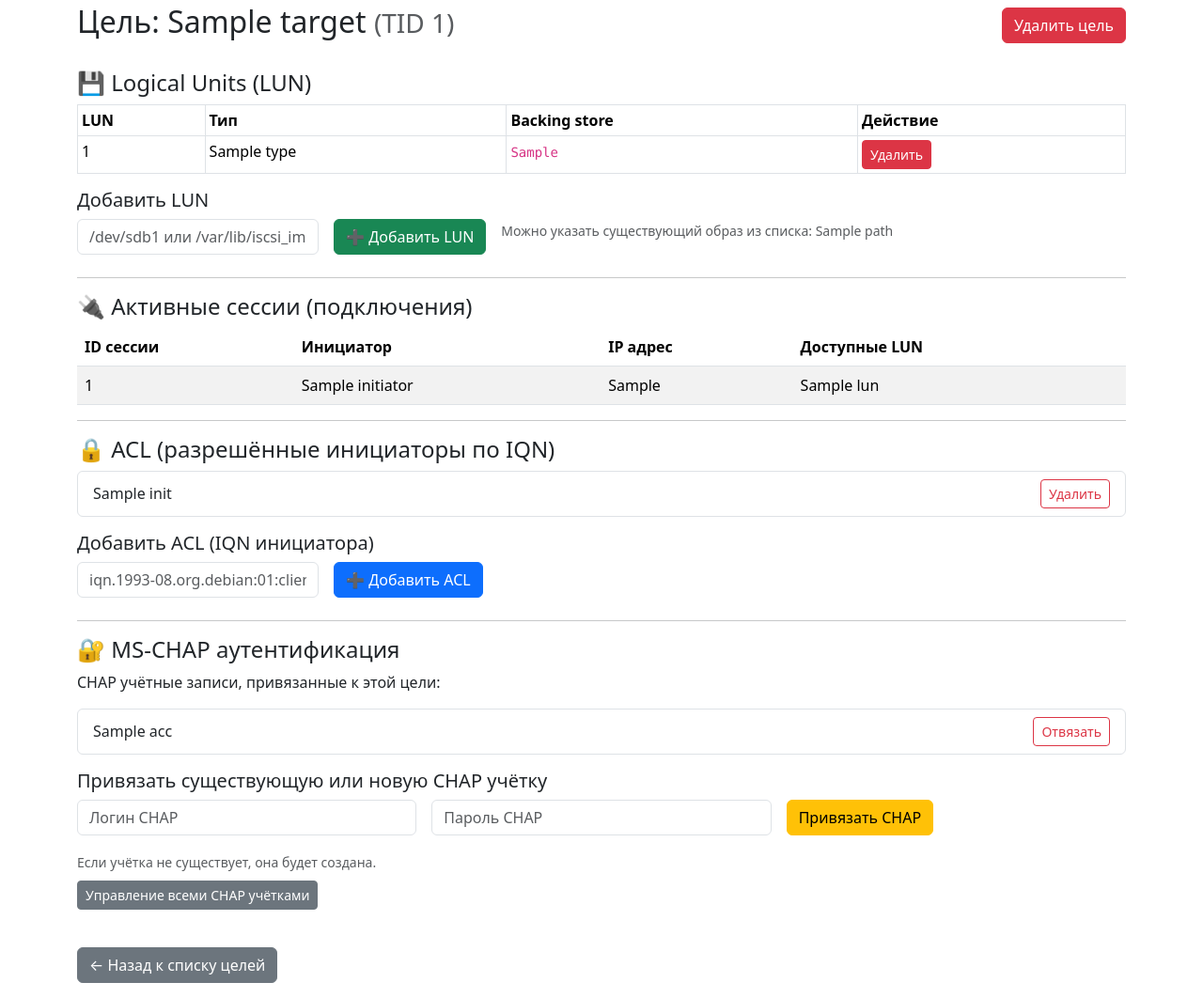
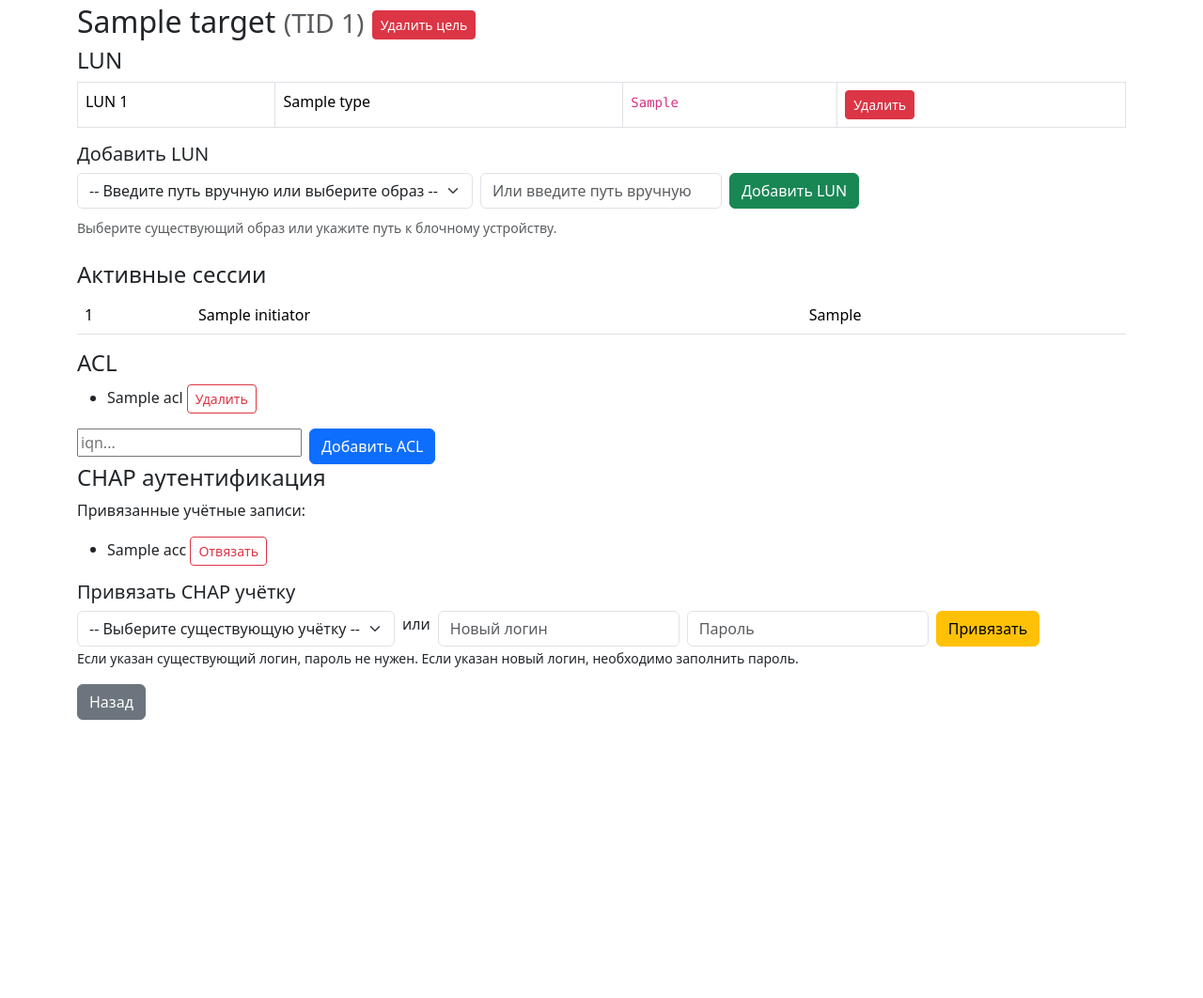
Before and after one commit to mydubrovin-dev/iscsi-webui, a Flask app: template templates/target_detail.html in a window 1280 px wide. Shown: the part 56-1118 px from the top of the page at 94% size. After the commit the page ends 822 px from the top, so only its background shows below. Run offline with Flask 3, Linux system fonts and the light colour scheme; the template is opened without the code that fills it: most values are stand-ins (such as "Sample title", 1, 10 or a date in 2020).

Commit message:
minor changes to ui

```diff
--- a/app.py
+++ b/app.py
@@ -350,17 +350,19 @@ def delete_target(tid):
 @login_required
 def add_lun(tid):
     path = request.form.get('path')
+    path_custom = request.form.get('path_custom')
+    if path_custom:
+        path = path_custom
     if not path:
-        flash('Путь к устройству/файлу не указан', 'danger')
+        flash('Путь не указан', 'danger')
         return redirect(url_for('target_detail', tid=tid))
     if not os.path.exists(path):
         flash(f'Путь {path} не существует', 'danger')
         return redirect(url_for('target_detail', tid=tid))
     lun = get_next_lun(int(tid))
-    _, stderr, rc = run_tgtadm(['--lld', 'iscsi', '--op', 'new', '--mode', 'logicalunit',
-                                f'--tid={tid}', f'--lun={lun}', f'--backing-store={path}'])
+    _, stderr, rc = run_tgtadm(['--lld', 'iscsi', '--op', 'new', '--mode', 'logicalunit', f'--tid={tid}', f'--lun={lun}', f'--backing-store={path}'])
     if rc == 0:
-        flash(f'LUN {lun} добавлен (бэк-стор {path})', 'success')
+        flash(f'LUN {lun} добавлен', 'success')
     else:
         flash(f'Ошибка: {stderr}', 'danger')
     return redirect(url_for('target_detail', tid=tid))
@@ -368,8 +370,10 @@ def add_lun(tid):
 @app.route('/delete_lun/<tid>/<lun_num>')
 @login_required
 def delete_lun(tid, lun_num):
-    _, stderr, rc = run_tgtadm(['--lld', 'iscsi', '--op', 'delete', '--mode', 'logicalunit',
-                                f'--tid={tid}', f'--lun={lun_num}'])
+    if lun_num == '0':
+        flash('LUN 0 (контроллер) нельзя удалить', 'danger')
+        return redirect(url_for('target_detail', tid=tid))
+    _, stderr, rc = run_tgtadm(['--lld', 'iscsi', '--op', 'delete', '--mode', 'logicalunit', f'--tid={tid}', f'--lun={lun_num}'])
     if rc == 0:
         flash(f'LUN {lun_num} удалён', 'success')
     else:
@@ -407,20 +411,33 @@ def delete_acl(tid, initiator):
 @app.route('/add_chap_to_target/<tid>', methods=['POST'])
 @login_required
 def add_chap_to_target(tid):
-    user = request.form.get('chap_user')
-    password = request.form.get('chap_password')
-    if not user or not password:
-        flash('Необходимо указать логин и пароль CHAP', 'danger')
-        return redirect(url_for('target_detail', tid=tid))
-    all_acc = get_all_chap_accounts()
-    if user not in all_acc:
-        ok, err = add_chap_account(user, password)
+    selected_user = request.form.get('chap_user_select')
+    new_user = request.form.get('chap_user_new')
+    new_password = request.form.get('chap_password_new')
+
+    user = None
+    if selected_user:
+        user = selected_user
+        # пароль не нужен, учётка уже существует
+    elif new_user and new_password:
+        user = new_user
+        # проверим, существует ли уже такая учётка
+        all_acc = get_all_chap_accounts()
+        if user in all_acc:
+            flash(f'Учётка {user} уже существует. Используйте выбор из списка.', 'danger')
+            return redirect(url_for('target_detail', tid=tid))
+        ok, err = add_chap_account(user, new_password)
         if not ok:
             flash(f'Не удалось создать CHAP-учётку: {err}', 'danger')
             return redirect(url_for('target_detail', tid=tid))
+    else:
+        flash('Выберите существующую учётку или укажите новый логин и пароль', 'danger')
+        return redirect(url_for('target_detail', tid=tid))
+
+    # Привязываем учётку к цели
     ok, err = bind_chap_to_target(tid, user)
     if ok:
-        flash(f'CHAP пользователь {user} привязан к цели TID {tid}', 'success')
+        flash(f'CHAP пользователь {user} привязан к цели', 'success')
     else:
         flash(f'Ошибка привязки CHAP: {err}', 'danger')
     return redirect(url_for('target_detail', tid=tid))
--- a/templates/target_detail.html
+++ b/templates/target_detail.html
@@ -1,129 +1,84 @@
 {% extends "base.html" %}
-{% block title %} - Цель {{ target.name }}{% endblock %}
+{% block title %} - {{ target.name }}{% endblock %}
 {% block content %}
-<div class="d-flex justify-content-between align-items-center">
-    <h2>Цель: {{ target.name }} <small class="text-muted">(TID {{ target.tid }})</small></h2>
-    <a href="{{ url_for('delete_target', tid=target.tid) }}" class="btn btn-danger" onclick="return confirm('Удалить цель {{ target.name }}? Все LUN и ACL будут удалены.')">Удалить цель</a>
-</div>
+<h2>{{ target.name }} <small class="text-muted">(TID {{ target.tid }})</small>
+    <a href="{{ url_for('delete_target', tid=target.tid) }}" class="btn btn-danger btn-sm" onclick="return confirm('Удалить?')">Удалить цель</a>
+</h2>
 
-<h4 class="mt-4">💾 Logical Units (LUN)</h4>
-{% if target.luns %}
-    <table class="table table-bordered table-sm">
-        <thead>
-            <tr><th>LUN</th><th>Тип</th><th>Backing store</th><th>Действие</th></tr>
-        </thead>
-        <tbody>
-        {% for lun in target.luns %}
+<h4>LUN</h4>
+<table class="table table-bordered">
+    {% for lun in target.luns if lun.num != '0' %}
     <tr>
-                <td>{{ lun.num }}</td>
+        <td>LUN {{ lun.num }}</td>
         <td>{{ lun.type }}</td>
         <td><code>{{ lun.backing_store }}</code></td>
-                <td><a href="{{ url_for('delete_lun', tid=target.tid, lun_num=lun.num) }}" class="btn btn-sm btn-danger" onclick="return confirm('Удалить LUN {{ lun.num }}?')">Удалить</a></td>
+        <td><a href="{{ url_for('delete_lun', tid=target.tid, lun_num=lun.num) }}" class="btn btn-sm btn-danger" onclick="return confirm('Удалить LUN?')">Удалить</a></td>
     </tr>
+    {% else %}
+    <tr><td colspan="4">Нет LUN (кроме LUN 0 контроллера)</td></tr>
     {% endfor %}
-        </tbody>
 </table>
-{% else %}
-    <p>Нет LUN</p>
-{% endif %}
 
 <h5>Добавить LUN</h5>
-<form method="post" action="{{ url_for('add_lun', tid=target.tid) }}" class="row g-3 mb-4">
+<form method="post" action="{{ url_for('add_lun', tid=target.tid) }}" class="row g-2 mb-4">
     <div class="col-auto">
-        <input type="text" name="path" class="form-control" placeholder="/dev/sdb1 или /var/lib/iscsi_images/disk1.img" required>
+        <select name="path" class="form-select">
+            <option value="">-- Введите путь вручную или выберите образ --</option>
+            {% for img in images %}
+            <option value="{{ img.path }}">{{ img.name }} ({{ img.size_mb }} МБ)</option>
+            {% endfor %}
+        </select>
     </div>
     <div class="col-auto">
-        <button type="submit" class="btn btn-success">➕ Добавить LUN</button>
+        <input type="text" name="path_custom" class="form-control" placeholder="Или введите путь вручную">
     </div>
     <div class="col-auto">
-        <small class="text-muted">Можно указать существующий образ из списка:
-        {% for img in images %}{{ img.path }} {% endfor %}
-        </small>
+        <button type="submit" class="btn btn-success">Добавить LUN</button>
+    </div>
+    <div class="col-auto"><small class="text-muted">Выберите существующий образ или укажите путь к блочному устройству.</small></div>
+</form>
+
+<h4>Активные сессии</h4>
+{% if target.sessions %}
+<table class="table">
+    {% for s in target.sessions %}
+    <tr><td>{{ s.id }}</td><td>{{ s.initiator }}</td><td>{{ s.ip }}</td></tr>
+    {% endfor %}
+</table>
+{% else %}<p>Нет подключений</p>{% endif %}
+
+<h4>ACL</h4>
+<ul>{% for a in target.acls %}<li>{{ a }} <a href="{{ url_for('delete_acl', tid=target.tid, initiator=a) }}" class="btn btn-sm btn-outline-danger">Удалить</a></li>{% else %}<li>Любой инициатор</li>{% endfor %}</ul>
+<form method="post" action="{{ url_for('add_acl', tid=target.tid) }}" class="row g-2"><div class="col-auto"><input name="initiator" placeholder="iqn..."></div><div class="col-auto"><button class="btn btn-primary">Добавить ACL</button></div></form>
+
+<h4>CHAP аутентификация</h4>
+<p>Привязанные учётные записи:</p>
+<ul>{% for acc in target.accounts %}<li>{{ acc }} <a href="{{ url_for('remove_chap_from_target', tid=target.tid, user=acc) }}" class="btn btn-sm btn-outline-danger">Отвязать</a></li>{% else %}<li>Не привязаны</li>{% endfor %}</ul>
+
+<h5>Привязать CHAP учётку</h5>
+<form method="post" action="{{ url_for('add_chap_to_target', tid=target.tid) }}" class="row g-2">
+    <div class="col-auto">
+        <select name="chap_user_select" class="form-select">
+            <option value="">-- Выберите существующую учётку --</option>
+            {% for acc in all_chap_accounts %}
+            <option value="{{ acc }}">{{ acc }}</option>
+            {% endfor %}
+        </select>
+    </div>
+    <div class="col-auto">
+        <span class="align-middle">или</span>
+    </div>
+    <div class="col-auto">
+        <input type="text" name="chap_user_new" class="form-control" placeholder="Новый логин">
+    </div>
+    <div class="col-auto">
+        <input type="password" name="chap_password_new" class="form-control" placeholder="Пароль">
+    </div>
+    <div class="col-auto">
+        <button type="submit" class="btn btn-warning">Привязать</button>
     </div>
 </form>
+<p><small>Если указан существующий логин, пароль не нужен. Если указан новый логин, необходимо заполнить пароль.</small></p>
 
-<hr>
-
-<h4>🔌 Активные сессии (подключения)</h4>
-{% if target.sessions %}
-    <table class="table table-striped">
-        <thead>
-            <tr><th>ID сессии</th><th>Инициатор</th><th>IP адрес</th><th>Доступные LUN</th></tr>
-        </thead>
-        <tbody>
-        {% for sess in target.sessions %}
-            <tr>
-                <td>{{ sess.id }}</td>
-                <td>{{ sess.initiator }}</td>
-                <td>{{ sess.ip }}</td>
-                <td>{{ sess.luns|join(', ') }}</td>
-            </tr>
-        {% endfor %}
-        </tbody>
-    </table>
-{% else %}
-    <p>Нет активных подключений к этой цели.</p>
-{% endif %}
-
-<hr>
-
-<h4>🔒 ACL (разрешённые инициаторы по IQN)</h4>
-{% if target.acls %}
-    <ul class="list-group mb-3">
-    {% for init in target.acls %}
-        <li class="list-group-item d-flex justify-content-between align-items-center">
-            {{ init }}
-            <a href="{{ url_for('delete_acl', tid=target.tid, initiator=init) }}" class="btn btn-sm btn-outline-danger" onclick="return confirm('Удалить доступ для {{ init }}?')">Удалить</a>
-        </li>
-    {% endfor %}
-    </ul>
-{% else %}
-    <p>Нет ограничений (доступ любому инициатору)</p>
-{% endif %}
-
-<h5>Добавить ACL (IQN инициатора)</h5>
-<form method="post" action="{{ url_for('add_acl', tid=target.tid) }}" class="row g-3 mb-4">
-    <div class="col-auto">
-        <input type="text" name="initiator" class="form-control" placeholder="iqn.1993-08.org.debian:01:client1" required>
-    </div>
-    <div class="col-auto">
-        <button type="submit" class="btn btn-primary">➕ Добавить ACL</button>
-    </div>
-</form>
-
-<hr>
-
-<h4>🔐 MS‑CHAP аутентификация</h4>
-<p>CHAP учётные записи, привязанные к этой цели:</p>
-{% if target.accounts %}
-    <ul class="list-group mb-3">
-    {% for acc in target.accounts %}
-        <li class="list-group-item d-flex justify-content-between align-items-center">
-            {{ acc }}
-            <a href="{{ url_for('remove_chap_from_target', tid=target.tid, user=acc) }}" class="btn btn-sm btn-outline-danger" onclick="return confirm('Отвязать CHAP учётку {{ acc }} от цели?')">Отвязать</a>
-        </li>
-    {% endfor %}
-    </ul>
-{% else %}
-    <p>CHAP не настроен (аутентификация по IQN или без аутентификации).</p>
-{% endif %}
-
-<h5>Привязать существующую или новую CHAP учётку</h5>
-<form method="post" action="{{ url_for('add_chap_to_target', tid=target.tid) }}" class="row g-3">
-    <div class="col-md-4">
-        <input type="text" name="chap_user" class="form-control" placeholder="Логин CHAP" required>
-    </div>
-    <div class="col-md-4">
-        <input type="password" name="chap_password" class="form-control" placeholder="Пароль CHAP">
-    </div>
-    <div class="col-auto">
-        <button type="submit" class="btn btn-warning">Привязать CHAP</button>
-    </div>
-    <div class="col-auto">
-        <small class="text-muted">Если учётка не существует, она будет создана.</small>
-    </div>
-</form>
-<p class="mt-2"><a href="{{ url_for('chap_accounts') }}" class="btn btn-sm btn-secondary">Управление всеми CHAP учётками</a></p>
-
-<p><a href="{{ url_for('index') }}" class="btn btn-secondary mt-4">← Назад к списку целей</a></p>
+<a href="{{ url_for('index') }}" class="btn btn-secondary">Назад</a>
 {% endblock %}
```
Also changed, not shown: templates/index.html (+29 -11 lines). Lines whose indentation alone changed are shown as unchanged.
